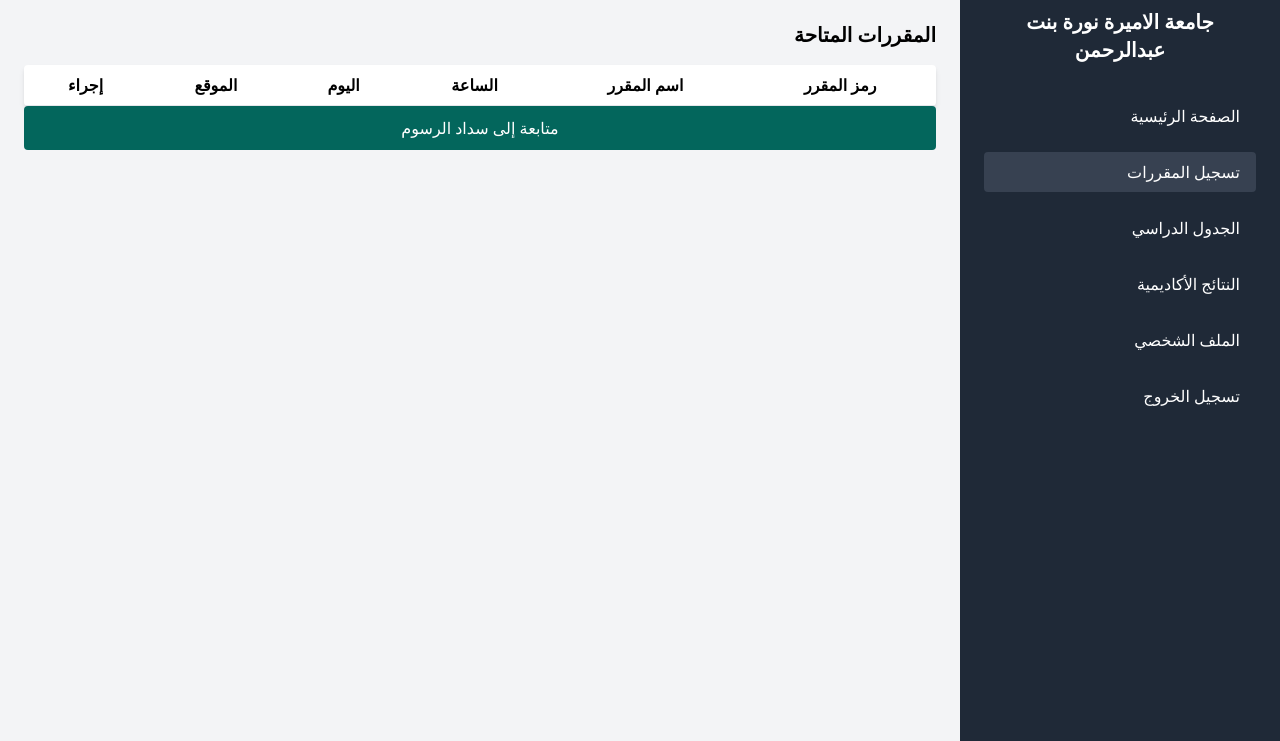
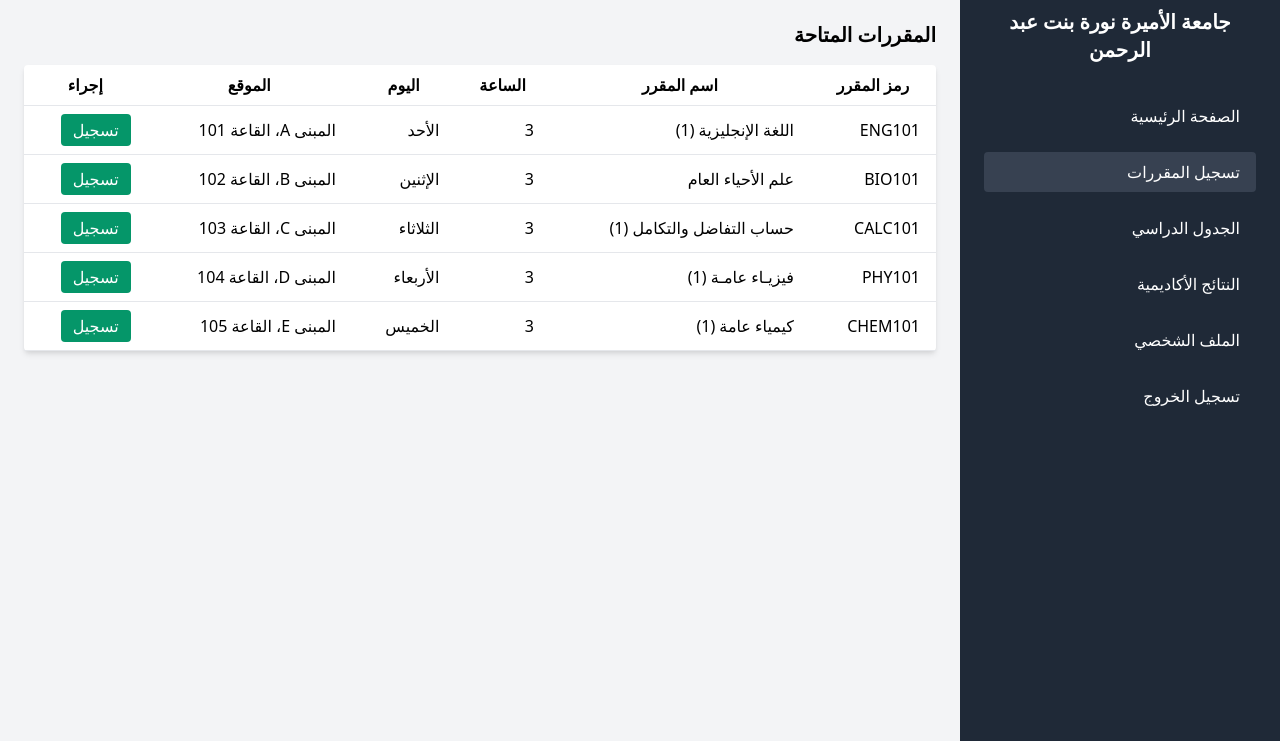
Before and after one commit to edugate0/pnu.edu.sa, a plain HTML site: page course.html in a window 1280 px wide. Shown: the part 59-800 px from the top of the page. Drawn offline with nearby package versions, Linux system fonts and the light colour scheme.

Commit message:
Add files via upload

```diff
--- a/course.html
+++ b/course.html
@@ -5,20 +5,7 @@
     <meta name="viewport" content="width=device-width, initial-scale=1.0">
     <title>تسجيل المقررات</title>
     <link href="https://cdn.jsdelivr.net/npm/tailwindcss@2.2.19/dist/tailwind.min.css" rel="stylesheet">
-    <style>
-    .btn {
-      background-color: #03665c;
-      color: #fff;
-      padding: 10px;
-      border: none;
-      border-radius: 4px;
-      cursor: pointer;
-      transition: background-color 0.3s;
-    }
-
-    </style>
     <script>
-        // دالة لتسجيل المقرر
         function registerCourse(courseCode, courseName, creditHours, day, location) {
             const course = {
                 code: courseCode,
@@ -28,23 +15,13 @@
                 location: location
             };
 
-            // الحصول على المقررات المسجلة من localStorage
             let registeredCourses = JSON.parse(localStorage.getItem('registeredCourses')) || [];
-
-            // إضافة المقرر إلى القائمة
             registeredCourses.push(course);
-
-            // تخزين المقررات في localStorage
             localStorage.setItem('registeredCourses', JSON.stringify(registeredCourses));
-
-            // عرض رسالة تأكيد
             alert("تم تسجيل المقرر بنجاح!");
-
-            // إعادة تحميل الصفحة لتحديث القائمة
             location.reload();
         }
 
-        // دالة لعرض المقررات المسجلة
         function loadRegisteredCourses() {
             const registeredCourses = JSON.parse(localStorage.getItem('registeredCourses')) || [];
             const tableBody = document.getElementById('coursesTableBody');
@@ -63,16 +40,14 @@
             });
         }
 
-        // تحميل المقررات عند تحميل الصفحة
         window.onload = loadRegisteredCourses;
     </script>
 </head>
 <body class="flex min-h-screen bg-gray-100">
-    <!-- الشريط الجانبي -->
     <div class="w-1/4 bg-gray-800 text-white p-6">
         <div class="mb-8">
             <img src="pnu-logo-ar.svg" alt="شعار الجامعة" class="mx-auto mb-4" style="width: 80px;">
-            <h2 class="text-center text-xl font-bold">جامعة الاميرة نورة بنت عبدالرحمن  </h2>
+            <h2 class="text-center text-xl font-bold">جامعة الأميرة نورة بنت عبد الرحمن</h2>
         </div>
         <nav>
             <ul>
@@ -92,18 +67,15 @@
                     <a href="profile.html" class="block py-2 px-4 rounded hover:bg-gray-700">الملف الشخصي</a>
                 </li>
                 <li>
-                    <a href="index.html" class="block py-2 px-4 rounded hover:bg-gray-700">تسجيل الخروج</a>
+                    <a href="login.html" class="block py-2 px-4 rounded hover:bg-gray-700">تسجيل الخروج</a>
                 </li>
-
             </ul>
         </nav>
     </div>
 
-    <!-- المحتوى الرئيسي -->
     <div class="flex-1 p-6">
         <h1 class="text-2xl font-bold mb-6">تسجيل المقررات</h1>
 
-        <!-- قائمة المقررات المتاحة -->
         <div class="mt-6">
             <h2 class="text-xl font-bold mb-4">المقررات المتاحة</h2>
             <table class="min-w-full bg-white rounded shadow-md">
@@ -118,15 +90,59 @@
                     </tr>
                 </thead>
                 <tbody>
+                    <tr>
+                        <td class="py-2 px-4 border-b">ENG101</td>
+                        <td class="py-2 px-4 border-b">اللغة الإنجليزية (1)</td>
+                        <td class="py-2 px-4 border-b">3</td>
+                        <td class="py-2 px-4 border-b">الأحد</td>
+                        <td class="py-2 px-4 border-b">المبنى A، القاعة 101</td>
+                        <td class="py-2 px-4 border-b">
+                            <button onclick="registerCourse('ENG101', 'اللغة الإنجليزية (1)', 3, 'الأحد', 'المبنى A، القاعة 101')" class="bg-green-600 text-white py-1 px-3 rounded hover:bg-green-700 transition">تسجيل</button>
+                        </td>
+                    </tr>
+                    <tr>
+                        <td class="py-2 px-4 border-b">BIO101</td>
+                        <td class="py-2 px-4 border-b">علم الأحياء العام</td>
+                        <td class="py-2 px-4 border-b">3</td>
+                        <td class="py-2 px-4 border-b">الإثنين</td>
+                        <td class="py-2 px-4 border-b">المبنى B، القاعة 102</td>
+                        <td class="py-2 px-4 border-b">
+                            <button onclick="registerCourse('BIO101', 'علم الأحياء العام', 3, 'الإثنين', 'المبنى B، القاعة 102')" class="bg-green-600 text-white py-1 px-3 rounded hover:bg-green-700 transition">تسجيل</button>
+                        </td>
+                    </tr>
+                    <tr>
+                        <td class="py-2 px-4 border-b">CALC101</td>
+                        <td class="py-2 px-4 border-b">حساب التفاضل والتكامل (1)</td>
+                        <td class="py-2 px-4 border-b">3</td>
+                        <td class="py-2 px-4 border-b">الثلاثاء</td>
+                        <td class="py-2 px-4 border-b">المبنى C، القاعة 103</td>
+                        <td class="py-2 px-4 border-b">
+                            <button onclick="registerCourse('CALC101', 'حساب التفاضل والتكامل (1)', 3, 'الثلاثاء', 'المبنى C، القاعة 103')" class="bg-green-600 text-white py-1 px-3 rounded hover:bg-green-700 transition">تسجيل</button>
+                        </td>
+                    </tr>
+                    <tr>
+                        <td class="py-2 px-4 border-b">PHY101</td>
+                        <td class="py-2 px-4 border-b">فيزيـاء عامـة (1)</td>
+                        <td class="py-2 px-4 border-b">3</td>
+                        <td class="py-2 px-4 border-b">الأربعاء</td>
+                        <td class="py-2 px-4 border-b">المبنى D، القاعة 104</td>
+                        <td class="py-2 px-4 border-b">
+                            <button onclick="registerCourse('PHY101', 'فيزيـاء عامـة (1)', 3, 'الأربعاء', 'المبنى D، القاعة 104')" class="bg-green-600 text-white py-1 px-3 rounded hover:bg-green-700 transition">تسجيل</button>
+                        </td>
+                    </tr>
+                    <tr>
+                        <td class="py-2 px-4 border-b">CHEM101</td>
+                        <td class="py-2 px-4 border-b">كيمياء عامة (1)</td>
+                        <td class="py-2 px-4 border-b">3</td>
+                        <td class="py-2 px-4 border-b">الخميس</td>
+                        <td class="py-2 px-4 border-b">المبنى E، القاعة 105</td>
+                        <td class="py-2 px-4 border-b">
+                            <button onclick="registerCourse('CHEM101', 'كيمياء عامة (1)', 3, 'الخميس', 'المبنى E، القاعة 105')" class="bg-green-600 text-white py-1 px-3 rounded hover:bg-green-700 transition">تسجيل</button>
+                        </td>
+                    </tr>
+                </tbody>
             </table>
-            <button onclick="goToPayment()" class="btn w-full">متابعة إلى سداد الرسوم</button>
         </div>
     </div>
-    <script>
-        function goToPayment() {
-          window.location.href = "payment.html";
-        }
-      </script>
-
 </body>
 </html>
```
